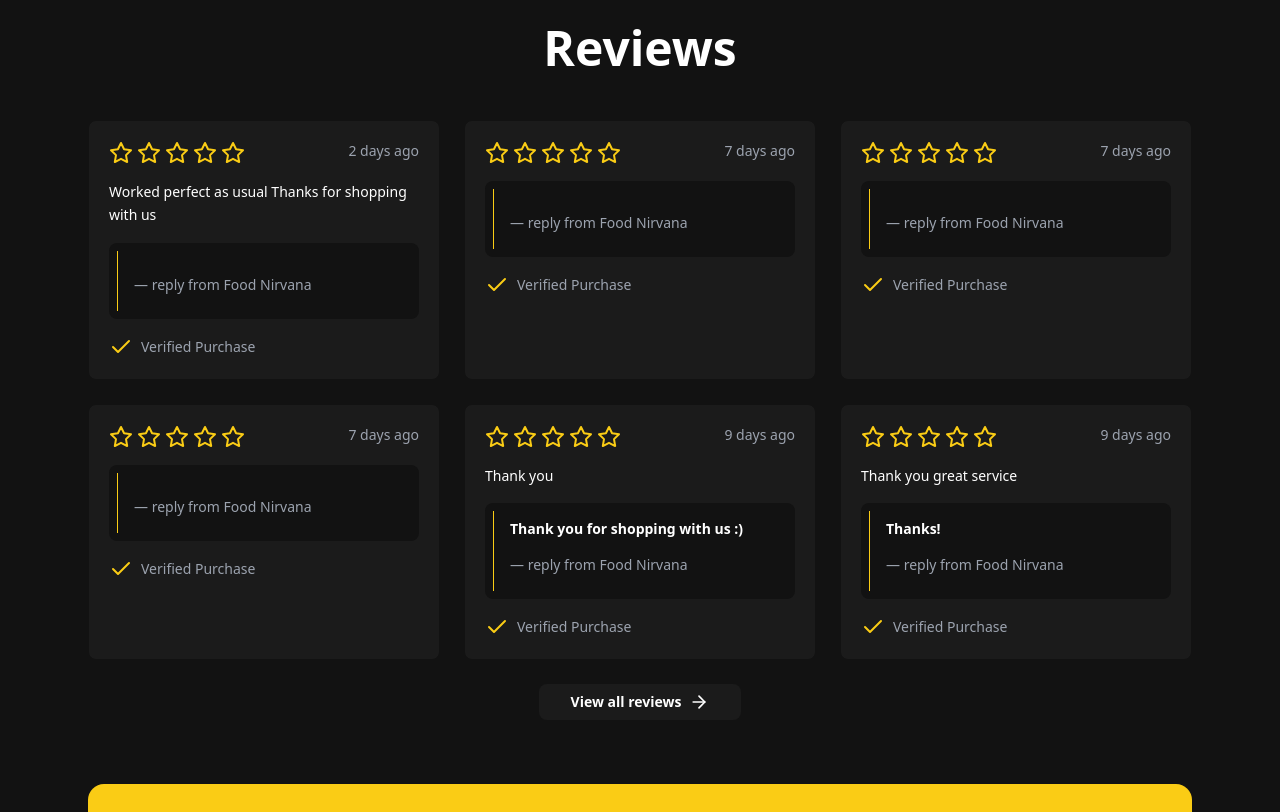
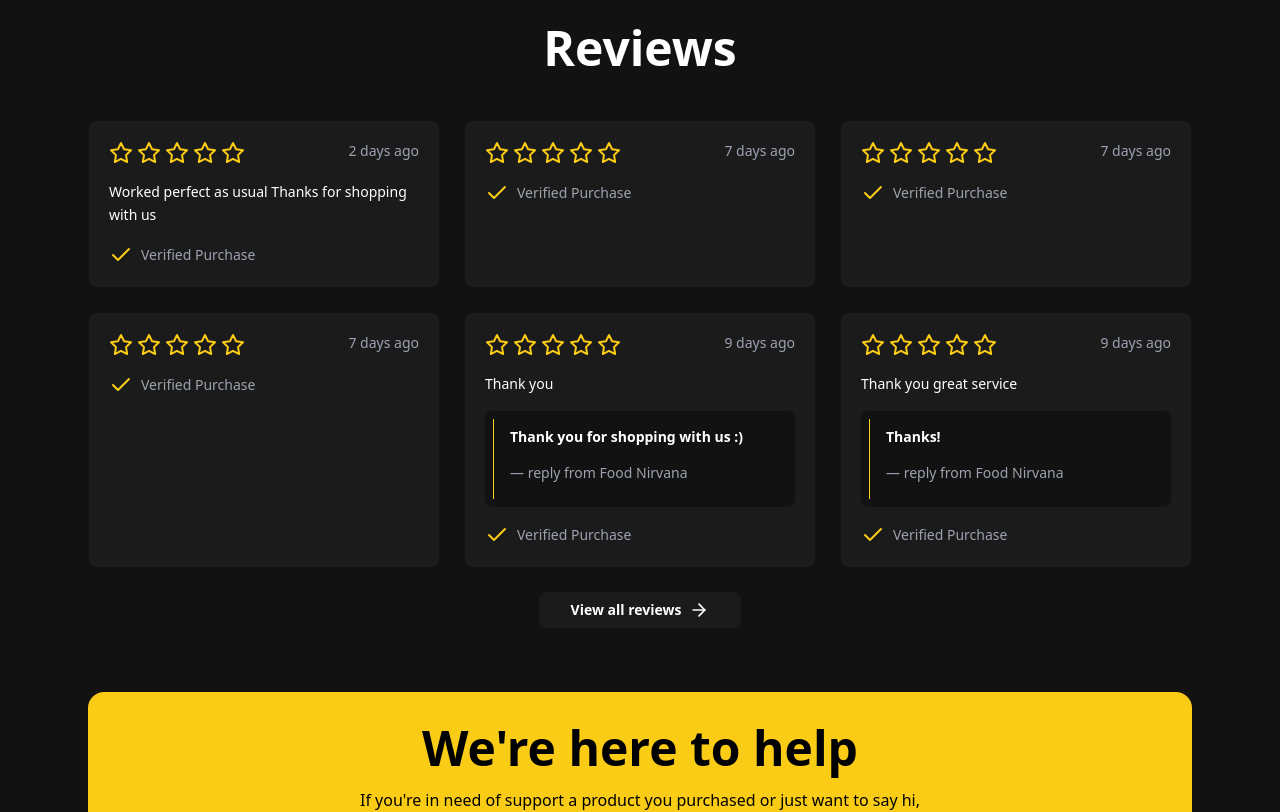
Before and after one commit to caesar003/foodnirvana, a Next.js app: page / in a window 1280 px wide. Shown: the part 2020-2832 px from the top of the page. Built offline with nearby package versions, Linux system fonts and the light colour scheme.

Commit message:
fix: hide reply container on review when reply text is empty

```diff
--- a/src/components/ReviewCard.tsx
+++ b/src/components/ReviewCard.tsx
@@ -1,7 +1,6 @@
 import { Check } from "lucide-react";
 import { twMerge } from "tailwind-merge";
 import Stars from "./Stars";
-
 
 interface ReviewItem {
   date: string;
@@ -36,13 +35,17 @@
             {text}
           </p>
         </div>
-        <div className="my-4 flex gap-2 rounded-lg bg-gray-900 p-2">
-          <div className="border-1 border-l border-yellow-400"></div>
-          <div className="py-2 pl-2">
-            <p className="text-sm font-semibold text-white">{reply && reply}</p>
-            <p className="my-2 mt-4 text-sm">— reply from Food Nirvana</p>
+        {reply ? (
+          <div className="my-4 flex gap-2 rounded-lg bg-gray-900 p-2">
+            <div className="border-1 border-l border-yellow-400"></div>
+            <div className="py-2 pl-2">
+              <p className="text-sm font-semibold text-white">{reply}</p>
+              <p className="my-2 mt-4 text-sm">— reply from Food Nirvana</p>
+            </div>
           </div>
-        </div>
+        ) : (
+          ""
+        )}
         <div className="flex items-center gap-2">
           {isVerified ? (
             <>
```
